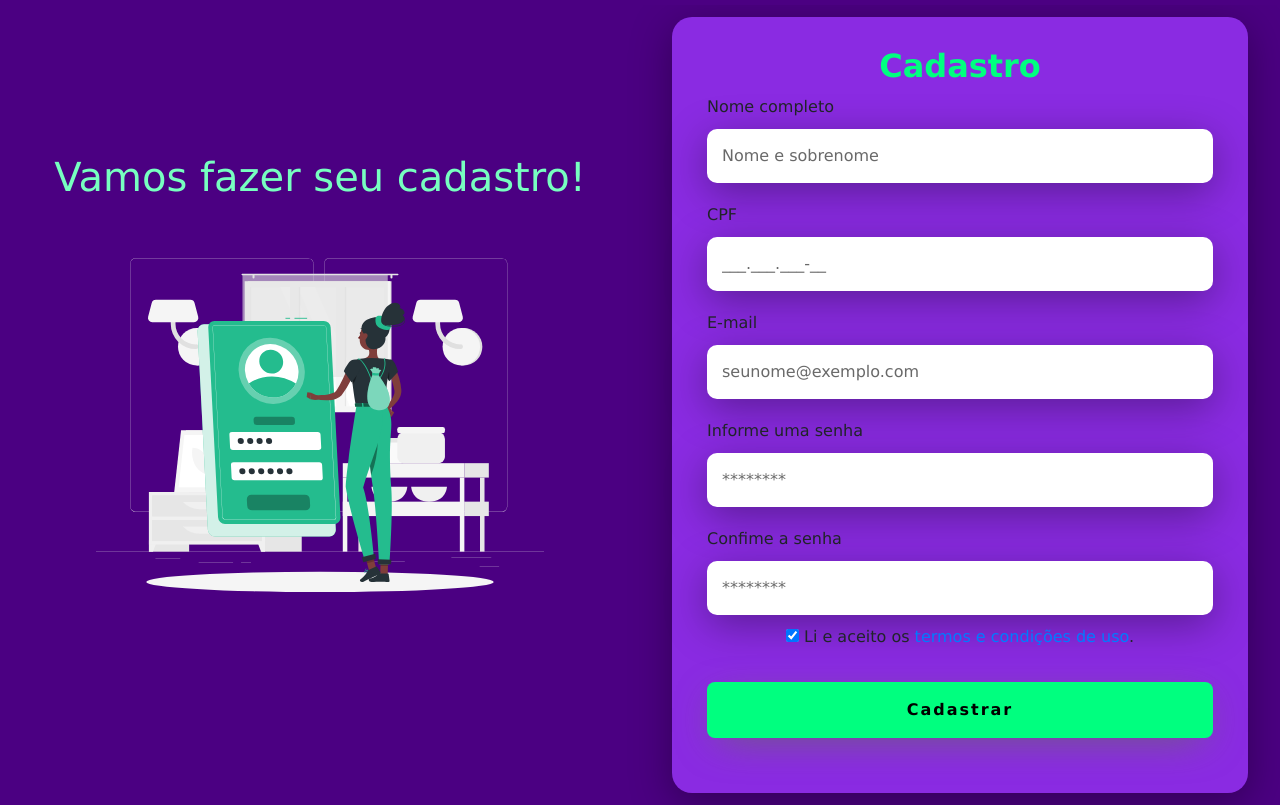
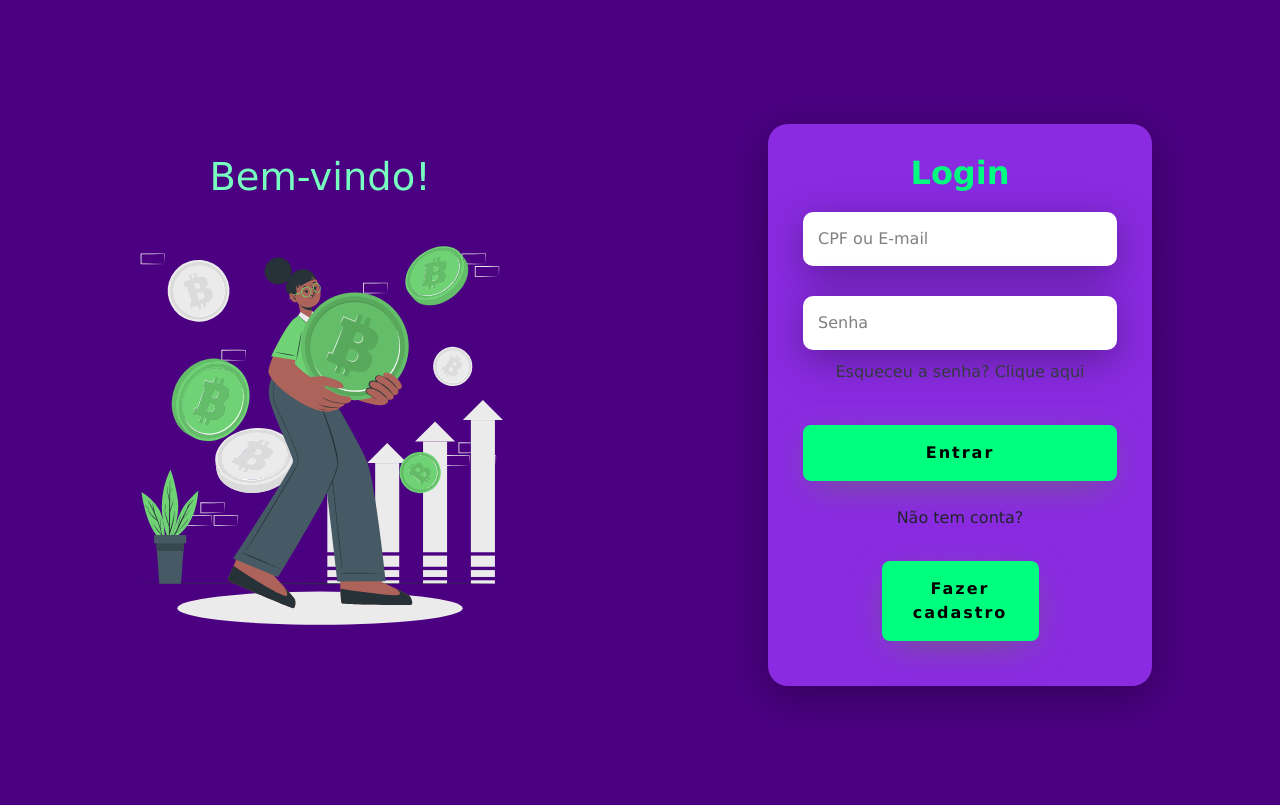
Before and after one commit to MarianaTPGuedes/projeto-fintech, a plain HTML site: page index.html in a window 1280 px wide. Shown: the part 51-856 px from the top of the page. Drawn offline with nearby package versions, Linux system fonts and the light colour scheme.

Commit message:
Tela Login

```diff
--- a/index.html
+++ b/index.html
@@ -20,50 +20,27 @@
 <body>
   <div class="main-login">
     <div class="left-login">
-            <h1>Vamos fazer seu cadastro!</h1>
-            <img src="Cadastro.svg" class="left-login-image" alt="Ilustração cadastro">
+        <h1>Bem-vindo!</h1>
+        <img src="Bitcoin-cuate.svg" class="left-login-image" alt="Ilustração financeira">
     </div>
     <div class="right-login">
         <div class="card-login">
-                <h2>Cadastro</h2>
+            <h2>Login</h2>
             <div class="text-field">
-                    <label for="usuario">Nome completo</label>
-                    <input type="text" name="usuario" placeholder="Nome e sobrenome">
+                <label for="usuario"></label>
+                <input type="text" name="usuario" placeholder="CPF ou E-mail">
             </div>
 
             <div class="text-field">
-                    <label for="usuario">CPF</label>
-                    <input type="text" name="usuario" placeholder="___.___.___-__">
+                <label for="senha"></label>
+                <input type="password" name="senha" placeholder="Senha">
             </div>
-
-                <div class="text-field">
-                    <label for="usuario">E-mail</label>
-                    <input type="text" name="usuario" placeholder="seunome@exemplo.com">
-                </div>
-
-                <div class="text-field">
-                    <label for="senha">Informe uma senha</label>
-                    <input type="password" name="senha" placeholder="********">
-                </div>
-
-                <div class="text-field">
-                    <label for="senha">Confime a senha</label>
-                    <input type="password" name="senha" placeholder="********">
-                </div>
-                <fieldset>
-
-                    <div>
-                        <input type="checkbox" id="scales" name="scales" checked>
-                        <label for="scales">Li e aceito os <a href="https://pt.lipsum.com/feed/html">termos e condições de uso</a>.</label>
-                    </div>
-
-                </fieldset>
-
-            <button class="btn-login">Cadastrar</button>
-
+            <p><a href="#"class= text-dark >Esqueceu a senha? Clique aqui</a></p>
+            <button class="btn-login">Entrar</button>
+            <p><a class= text-black-50 >Não tem conta?</a></p>
+            <button class="btn-cadastro">Fazer cadastro</button>
         </div>
     </div>
-
 </div>
 </body>
 </html>
--- a/style.css
+++ b/style.css
@@ -27,7 +27,7 @@ body{
 }
 
 .left-login > h1 {
-    font-size: 2,5vw;
+    font-size: 3vw;
     color: #77ffc0;
 }
 
@@ -35,7 +35,7 @@ body{
     width: 35vw;
 }
 .card-login{
-    width: 90%;
+    width: 60%;
     display: flex;
     justify-content: center;
     align-items: center;
@@ -76,7 +76,7 @@ body{
 }
 
 .text-field > input::placeholder{
-   color: #696969;
+   color: #808080;
 }
 .right-login{
     width:50vw;
@@ -102,7 +102,7 @@ body{
     box-shadow: 0px 10px 40px -12px #696969;
 }
 
-.btn-lgin{
+.btn-cadastro{
     width: 50%;
     padding: 16px 0px;
     margin: 15px;
@@ -115,15 +115,8 @@ body{
     color: #000000;
     background: #00ff7f;
     cursor: pointer;
-    box-shadow: 0px 10px 40px 12px #696969;
+    box-shadow: 0px 10px 40px -12px #696969;
 }
-
-@media only screen and (max-width: 950){
-    .card-login{
-    width: 60%;
-   }
-}
-
 @media only screen and (max-width: 600px){
     .main-login{
         flex-direction: column;
```
Also changed, not shown: Bitcoin-cuate.svg (added). Lines whose indentation alone changed are shown as unchanged.
